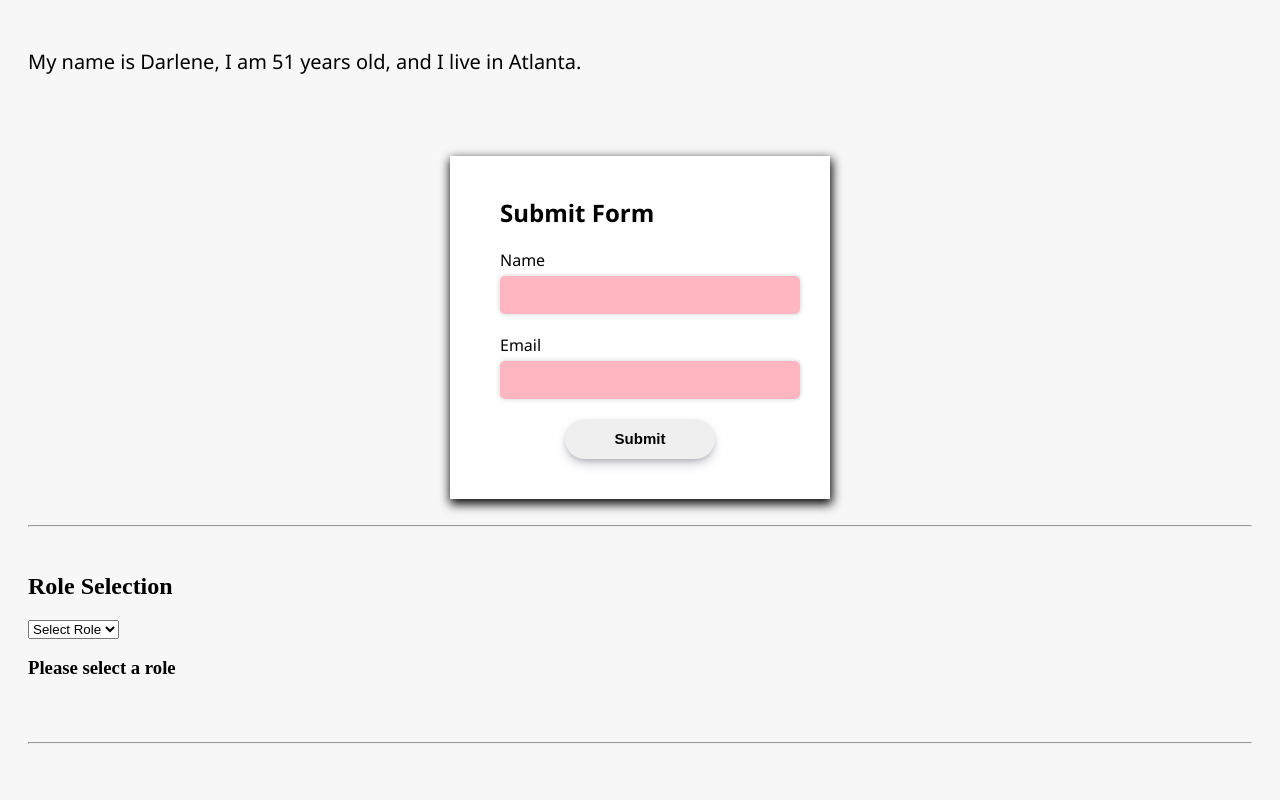
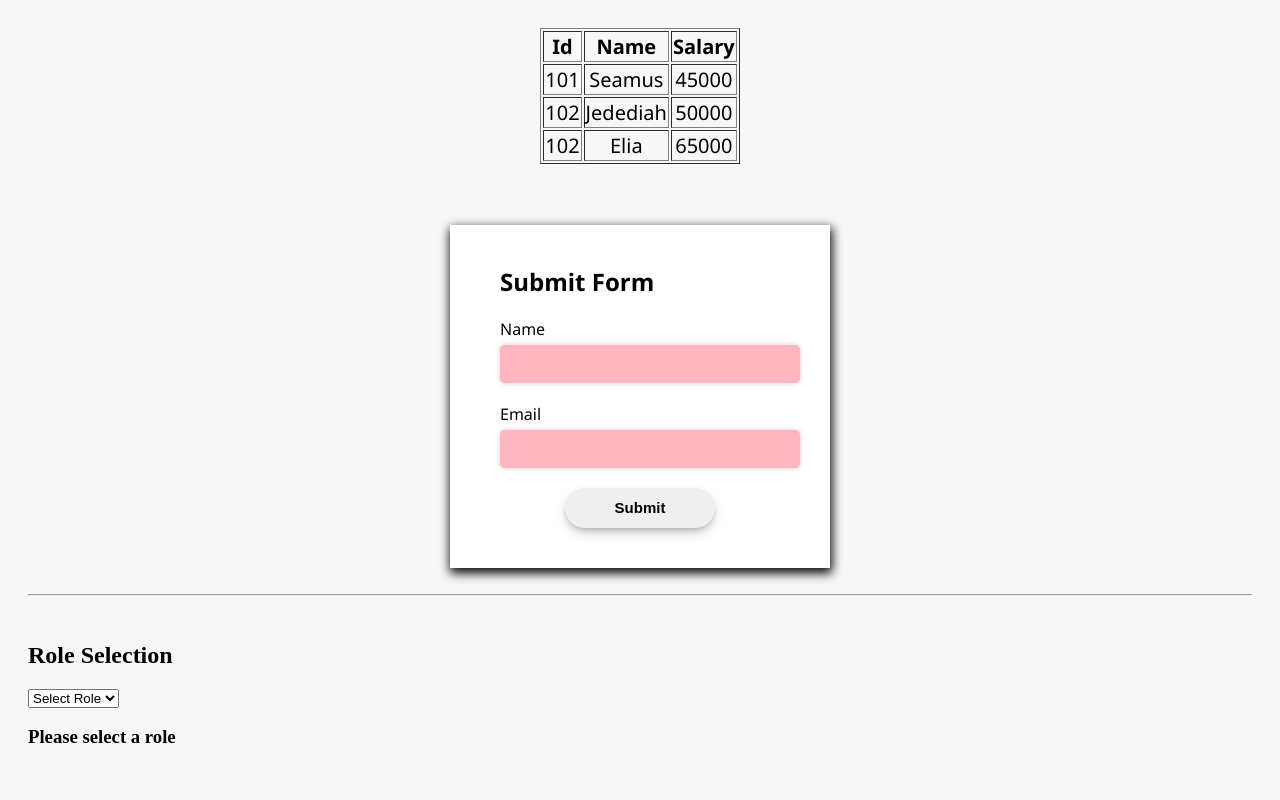
Before and after one commit to darlenewagner/testAngular, an Angular app: page / in a window 1280 px wide. Shown: the top 800 px of the page. Built offline with nearby package versions, Linux system fonts and the light colour scheme.

Commit message:
Edits to container.html and container.ts

```diff
--- a/src/app/container/container.html
+++ b/src/app/container/container.html
@@ -5,10 +5,27 @@
     </div>
 </ng-container> -->
 
-<ng-template #showMe let-person>
+<!-- <ng-template #showMe let-person>
     <p style="font-size: 20px;">My name is {{person.name}}, I am {{person.age}} years old, and I live in {{person.city}}.</p>
 </ng-template>
-<ng-container *ngTemplateOutlet="showMe; context : {$implicit : personObj}"></ng-container>
+<ng-container *ngTemplateOutlet="showMe; context : {$implicit : personObj}"></ng-container> -->
+
+<ng-template #employeeTable let-emp>
+    <table border="1" style="text-align: center; font-size: 20px; margin: 0 auto;">
+        <tr>
+            <th>Id</th>
+            <th>Name</th>
+            <th>Salary</th>
+        </tr>
+        <tr *ngFor="let e of emp">
+            <td>{{e.id}}</td>
+            <td>{{e.name}}</td>
+            <td>{{e.salary}}</td>
+        </tr>
+    </table>
+</ng-template>
+
+<ng-container *ngTemplateOutlet="employeeTable; context: {$implicit : employees}"></ng-container>
 
 <!-- <div class="box">
     <div class="input-container">
--- a/src/app/container/container.ts
+++ b/src/app/container/container.ts
@@ -25,6 +25,12 @@ export class Container {
     city : 'Atlanta',
   }
 
+  employees = [
+    {id : 101, name : 'Seamus', salary : 45000},
+    {id : 102, name : 'Jedediah', salary : 50000},
+    {id : 102, name : 'Elia', salary : 65000}
+  ];
+
   subjectList = [
     {
       subCode : 101,
```
